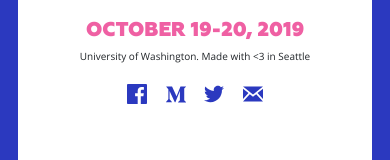
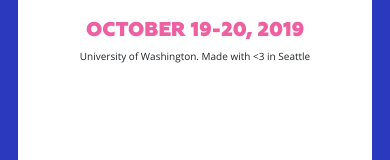
Before and after one commit to dubhacks/main, a plain HTML site: page index.html in a window 390 px wide. Shown: the part 654-814 px from the top of the page. Drawn offline with nearby package versions, Linux system fonts and the light colour scheme; some icons are missing.

Commit message:
mobile changes

```diff
--- a/css/styles.css
+++ b/css/styles.css
@@ -149,15 +149,18 @@
         font-size: 10px;
     }
 
-    .container_info_icons {
-        padding-top: 10px;
+    .input-group {
+        max-width: 275px;
+    }
+}
+
+@media screen and (max-width: 350px) {
+    .container_form_mobile {
+        padding-top: 35vh !important;
     }
 
-    .container_info_icons img {
-        height: 20px;
-        width: 20px;
-        margin-left: 7px;
-        margin-right: 7px;
+    .input-group {
+        max-width: 250px;
     }
 }
 
--- a/index.html
+++ b/index.html
@@ -68,12 +68,6 @@
             <div class="container_info row">
                 <h1 class="info_date">OCTOBER 19-20, 2019</h1>
                 <h5 class="info_footer">University of Washington. Made with <3 in Seattle</h5>
-                <div class="container_info_icons">
-                    <img src="./assets/icon_facebook.svg" />
-                    <img src="./assets/icon_medium.svg" />
-                    <img src="./assets/icon_twitter.svg" />
-                    <img src="./assets/icon_mail.svg" />
-                </div>
             </div>
         </div>
     </div>
```
